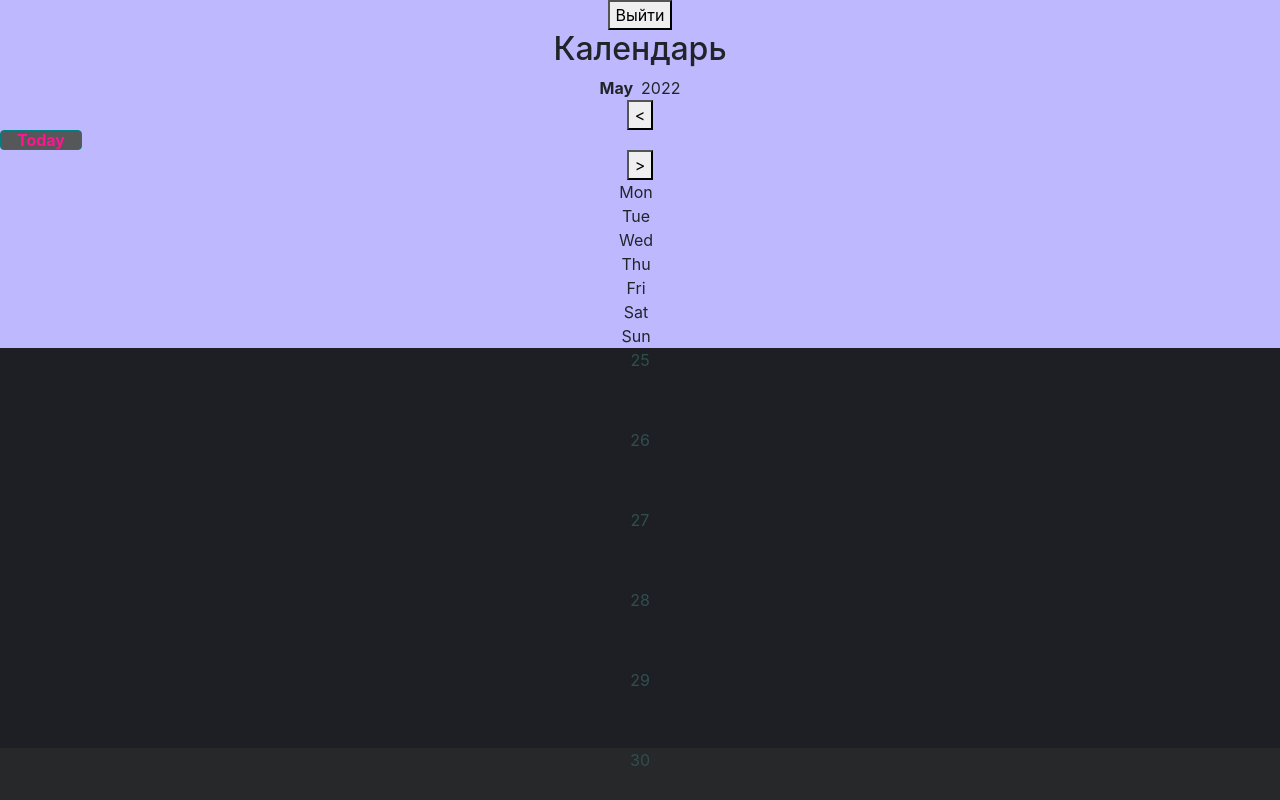
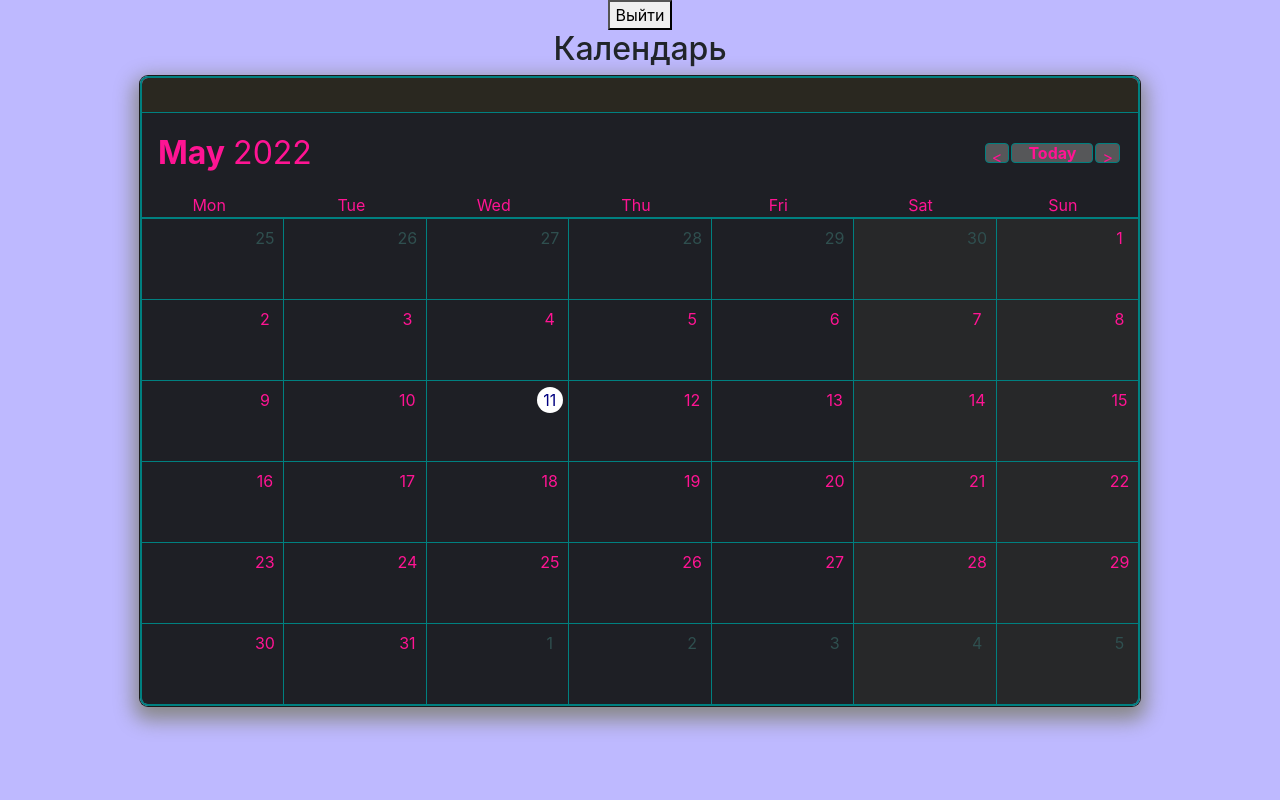
Before and after one commit to alxndrchernov/with-node-calendar, a React (Create React App) app: page / in a window 1280 px wide. Both pictures are taken after typing "Sample", "Sample" into the empty fields and a click on the button "Войти". Shown: the top 800 px of the page. Built offline with nearby package versions, Linux system fonts and the light colour scheme; the HTML template or start-up script is replaced by a standard one.

Commit message:
Add files via upload

```diff
--- a/src/App.css
+++ b/src/App.css
@@ -75,3 +75,230 @@
 body {
   background:rgb(211, 211, 243);
 }
+
+#GeneralWindow {
+  border-radius: 8px;
+  overflow: hidden;
+  border-top: 2px solid teal;
+  border-left: 2px solid teal;
+  border-right: 2px solid teal;
+  border-bottom: 2px solid teal;
+  box-shadow: 0 0 0 1px #1A1A1A, 0 8px 20px 6px #888;
+  width: 1000px;
+  margin-left: auto;
+  margin-right: auto;
+}
+#GridWrapper {
+  display: grid;
+  grid-template-columns: repeat(7, 1fr);
+  grid-gap: 1px;
+  background-color: teal;
+}
+#weekGridWrapper {
+  display: grid;
+  grid-template-columns: repeat(7, 1fr);
+  background-color: #404040;
+  text-align: center;
+}
+#weekWrapper {
+  min-width: 140px;
+  min-height: 20px;
+  background-color: #1E1F25;
+  color: deeppink;
+  border-bottom: 2px solid teal;
+}
+#DayWrapper {
+  width: 33px;
+  height: 33px;
+  display: flex;
+  align-items: center;
+  justify-content: center;
+  margin: 2px;
+  cursor: pointer;
+}
+#CurrentDay {
+  height: 80%;
+  width: 80%;
+  background: white;
+  border-radius: 50%;
+  display: flex;
+  align-items: center;
+  justify-content: center;
+  color: navy;
+}
+
+#Day:hover {
+  height: 80%;
+  width: 80%;
+  background: teal;
+  border-radius: 50%;
+  display: flex;
+  align-items: center;
+  justify-content: center;
+  color: navy;
+  font-size: 17px;
+}
+#Day:active {
+  color: white;
+  border: 3px solid white;
+}
+#CurrentDay:hover {
+  height: 80%;
+  width: 80%;
+  background: mediumseagreen;
+  border-radius: 50%;
+  display: flex;
+  align-items: center;
+  justify-content: center;
+  color: navy;
+}
+#CurrentDay:active {
+  color: white;
+  border: 3px solid white;
+}
+
+#MonitorWrapper {
+  display: flex;
+  justify-content: space-between;
+  background-color: #1E1F25;
+  color: deeppink;
+  padding: 16px;
+}
+#TextWrapper {
+  font-size: 32px;
+}
+#ButtonsWrapper {
+  display: flex;
+  align-items: center;
+}
+#HeaderWrapper {
+  background-color: #2A2820;
+  height: 35px;
+  border-bottom: 1px solid teal;
+}
+
+#MonitorWrapper {
+  display: flex;
+  justify-content: space-between;
+  background-color: #1E1F25;
+  color: deeppink;
+  padding: 16px;
+}
+#TextWrapper {
+  font-size: 32px;
+}
+#ButtonsWrapper {
+  display: flex;
+  align-items: center;
+}
+#HeaderWrapper {
+  background-color: #2A2820;
+  height: 35px;
+  border-bottom: 1px solid teal;
+}
+
+#ShowDayWrapper {
+  display: flex;
+  justify-content: flex-end;
+}
+#Events {
+  margin: unset;
+  list-style-position: inside;
+  padding-left: 4px;
+}
+#Event {
+  position: relative;
+  left: -14px;
+  text-overflow: ellipsis;
+  overflow: hidden;
+  white-space: nowrap;
+  width: 114px;
+  border: unset;
+  background: unset;
+  color: white;
+  font-weight: bold;
+  cursor: pointer;
+  margin: 0;
+  padding: 0;
+  text-align: left;
+}
+#Event:hover {
+  color: teal;
+  font-size: 15px;
+}
+#Event:active {
+  color: deeppink;
+}
+#EventsForm {
+  position: absolute;
+  z-index: 100;
+  background-color: rgba(0,0,0,0.35);
+  top: 0;
+  right: 0;
+  bottom: 0;
+  left: 0;
+  display: flex;
+  align-items: center;
+  justify-content: center;
+}
+#EventForm {
+  width: 200px;
+  background-color: #1E1F21;
+  color: #DDDDDD;
+  box-shadow: unset;
+  border-radius: 8px;
+  overflow: hidden;
+  border-top: 1px solid teal;
+  border-left: 1px solid teal;
+  border-right: 1px solid teal;
+  border-bottom: 2px solid teal;
+}
+
+#ChangeMonthButton {
+  background-color: #565759;
+  height: 20px;
+  margin-right: 2px;
+  border-radius: 4px;
+  color: deeppink;
+  cursor: pointer;
+  border: 1px solid teal;
+}
+#ChangeMonthButton:hover {
+  border: 2px solid teal;
+  color: teal;
+}
+#ChangeMonthButton:active {
+  color: white;
+  border: 3px solid deeppink;
+}
+
+#ButtonsForm {
+  padding: 8px 14px;
+  display: flex;
+  justify-content: flex-end;
+}
+
+.buttonForm {
+  font-weight: bold;
+  justify-content: center;
+  border-radius: 8px;
+  color: teal;
+  border: 1px solid teal;
+}
+.buttonForm:hover {
+  color: deeppink;
+  cursor: pointer;
+}
+
+#buttonDel {
+  color: red;
+  border-radius: 8px;
+  font-weight: bold;
+  border: 1px solid teal;
+}
+
+#buttonDel:hover {
+  background-color: black;
+  border: 1px solid red;
+  cursor: pointer;
+}
```
